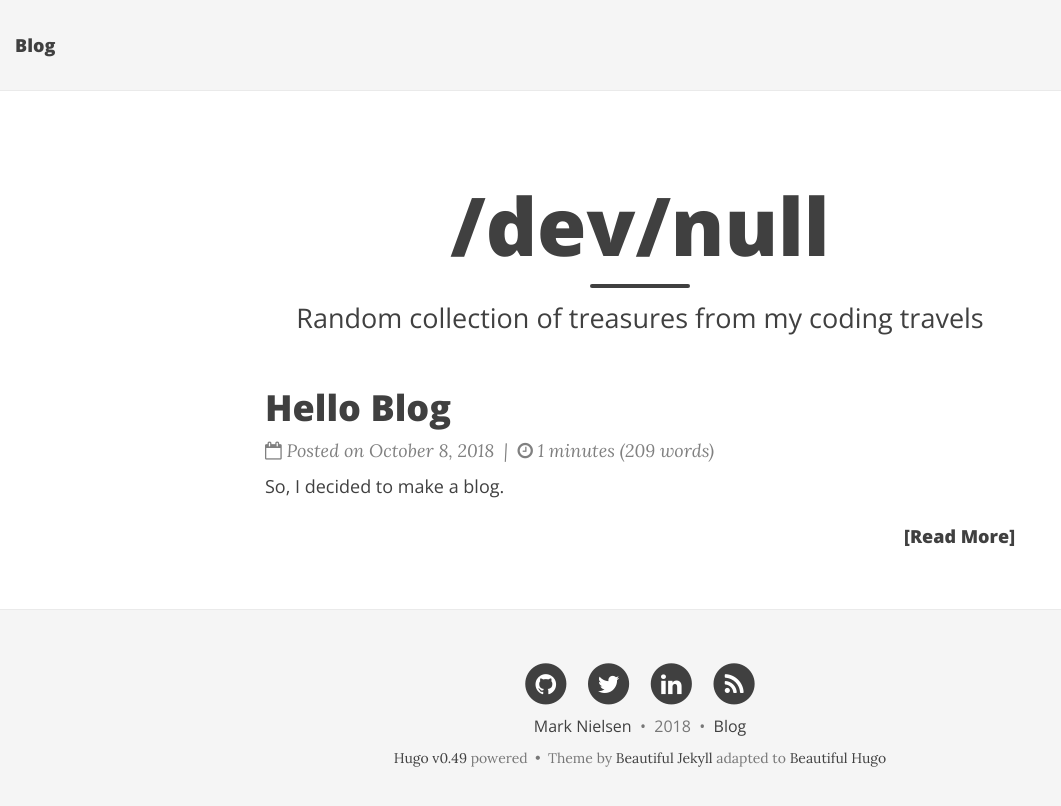
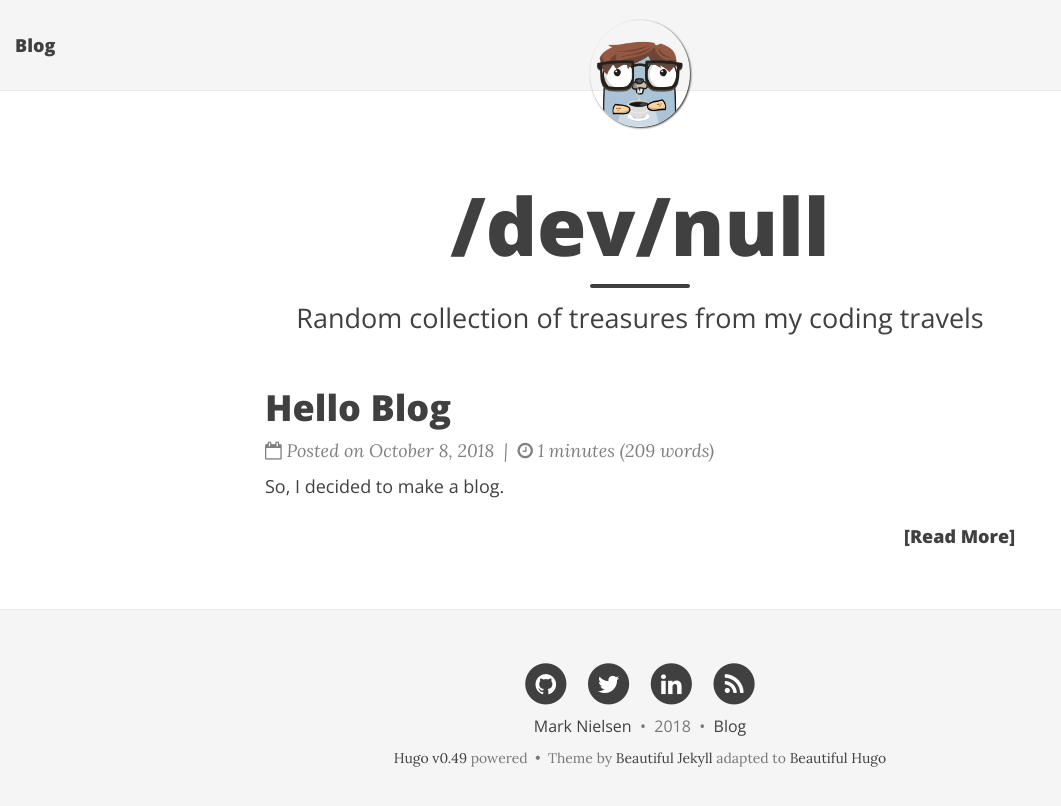
Before and after one commit to polothy/polothy.github.io, a plain HTML site: page index.html in a window 1280 px wide. Shown: the whole page, without its empty margins (0-1061 px from the left). Drawn offline with nearby package versions, Linux system fonts and the light colour scheme; some packages are replaced by stand-ins of ours; a script that the page names is missing.

Commit message:
Publishing site Tue Oct  9 15:13:04 PDT 2018

```diff
--- a/index.html
+++ b/index.html
@@ -9,6 +9,8 @@
   <meta property="og:title" content="Blog" />
   <meta name="twitter:title" content="Blog" />
   <meta name="author" content="Mark Nielsen"/>
+  <meta property="og:image" content="https://polothy.github.io/img/gopher-spirit-coffee.png" />
+  <meta name="twitter:image" content="https://polothy.github.io/img/gopher-spirit-coffee.png" />
   <meta name="twitter:card" content="summary" />
   <meta name="twitter:site" content="@polothy" />
   <meta name="twitter:creator" content="@polothy" />
@@ -52,6 +54,14 @@
       </ul>
     </div>
 
+
+      <div class="avatar-container">
+        <div class="avatar-img-border">
+          <a title="Blog" href="https://polothy.github.io/">
+            <img class="avatar-img" src="https://polothy.github.io/img/gopher-spirit-coffee.png" alt="Blog" />
+          </a>
+        </div>
+      </div>
 
 
   </div>
```
Also changed, not shown: 404.html (+10 -0 lines), categories/index.html (+10 -0 lines), post/2018-10-08-hello-blog/index.html (+10 -0 lines), post/index.html (+10 -0 lines), tags/index.html (+10 -0 lines), img/gopher-spirit-coffee.png (added).
